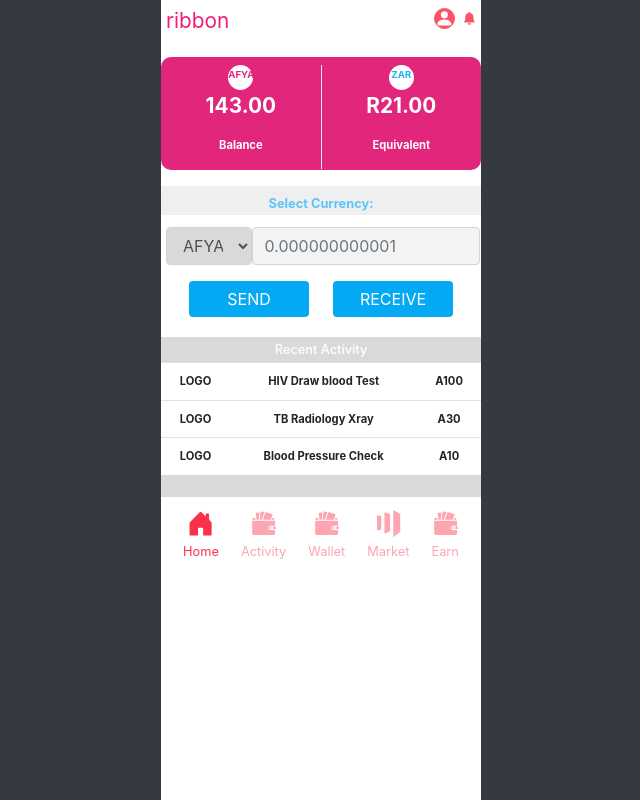
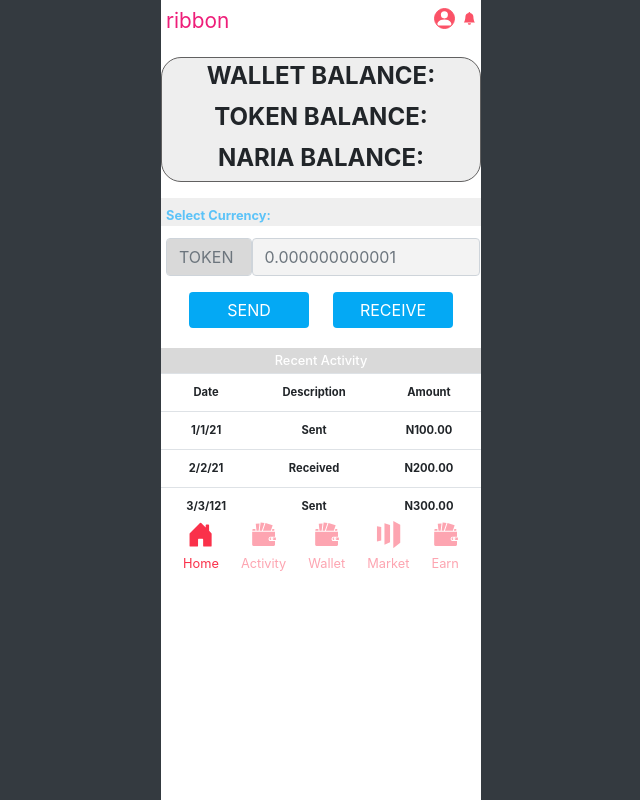
Before and after one commit to Elijahscriptdev/ribbon, a React (Create React App) app: page / in a window 1280 px wide. Shown: the whole page, without its empty margins (319-959 px from the left). Built offline with nearby package versions, Linux system fonts and the light colour scheme.

Commit message:
milestone-2

```diff
--- a/src/components/Card.js
+++ b/src/components/Card.js
@@ -3,29 +3,15 @@
 const Card = () => {
   return (
     <div>
-      <div className='cards pt-2'>
-        <div>
-          <div className='circle-container'>
-            <div className='circle'>AFYA</div>
-          </div>
-          <div className='font'>
-            <p>143.00</p>
-          </div>
-          <div className='bal'>
-            <p>Balance</p>{" "}
-          </div>
+      <div className='cards'>
+        <div className='mt-1'>
+          <h3>WALLET BALANCE:</h3>
         </div>
-        <span></span>
-        <div>
-          <div className='circle-container'>
-            <div className='circle blue'>ZAR</div>
-          </div>
-          <div className='font'>
-            <p>R21.00</p>{" "}
-          </div>
-          <div className='bal'>
-            <p>Equivalent</p>{" "}
-          </div>
+        <div className='mt-1'>
+          <h3>TOKEN BALANCE:</h3>
+        </div>
+        <div className='mt-1'>
+          <h3>NARIA BALANCE:</h3>
         </div>
       </div>
     </div>
--- a/src/components/FormContainer.js
+++ b/src/components/FormContainer.js
@@ -4,20 +4,18 @@
 const FormContainer = () => {
   return (
     <div className='my-3'>
-      <div className='form-header'>
+      <div className='form-header text-left'>
         <h3>Select Currency:</h3>
       </div>
       <Form className='p-1'>
         <FormGroup className='row'>
           <Input
-            type='select'
+            type='text'
             name='select'
             id='exampleSelect'
             className='col-3 ml-3 select'
-          >
-            <option>AFYA</option>
-            <option>ZAR</option>
-          </Input>
+            placeholder='TOKEN'
+          />
           <Input
             type='text'
             name='text'
--- a/src/components/Recent.js
+++ b/src/components/Recent.js
@@ -3,24 +3,29 @@
 
 const Recent = () => {
   return (
-    <div className="recent">
+    <div className='recent'>
       <h3>Recent Activity</h3>
       <Table>
         <tbody>
           <tr>
-            <th scope='row'>LOGO</th>
-            <td>HIV Draw blood Test</td>
-            <td>A100</td>
+            <th>Date</th>
+            <th>Description</th>
+            <th>Amount</th>
           </tr>
           <tr>
-            <th scope='row'>LOGO</th>
-            <td>TB Radiology Xray</td>
-            <td>A30</td>
+            <td>1/1/21</td>
+            <td>Sent</td>
+            <td>N100.00</td>
           </tr>
           <tr>
-            <th scope='row'>LOGO</th>
-            <td>Blood Pressure Check</td>
-            <td>A10</td>
+            <td>2/2/21</td>
+            <td>Received</td>
+            <td>N200.00</td>
+          </tr>
+          <tr>
+            <td>3/3/121</td>
+            <td>Sent</td>
+            <td>N300.00</td>
           </tr>
         </tbody>
       </Table>
--- a/src/pages/home/Home.css
+++ b/src/pages/home/Home.css
@@ -1,13 +1,18 @@
 .cards {
   display: flex;
-  flex-direction: row;
-  justify-content: space-evenly;
-  background-color: #e1267b;
-  border-radius: 10px;
+  flex-direction: column;
+  background-color: #eeeeee;
+  border: 1px solid rgb(97, 96, 96);
+  border-radius: 20px;
   text-align: center;
-  color: #ffffff;
+  /* color: #ffffff; */
   effect: Drop shadow;
   offset: 0px, 2px rgba(0, 0, 0, 0.04);
+}
+
+.cards h3 {
+  font-size: 1.5rem;
+  font-weight: bold;
 }
 
 span {
```
